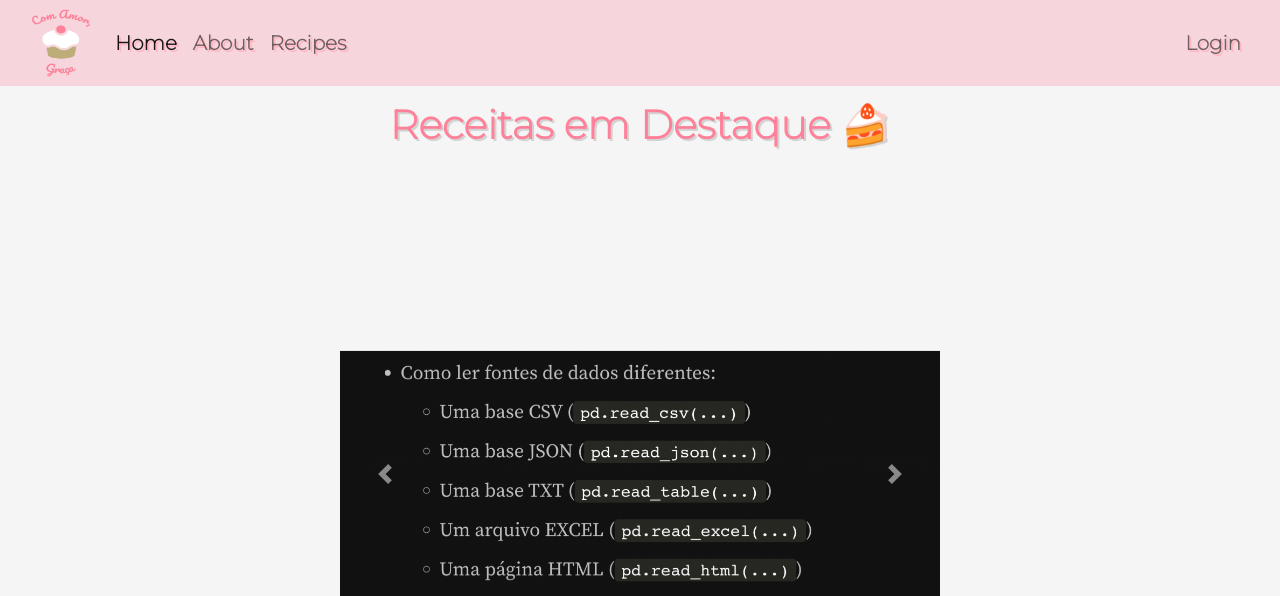
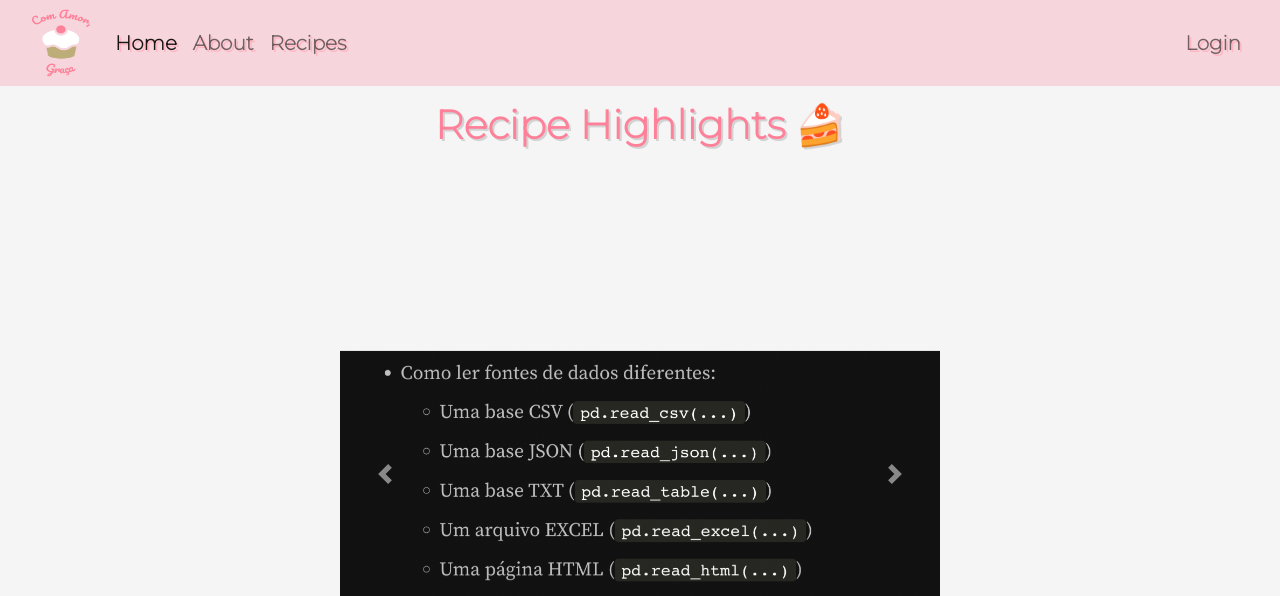
Before and after one commit to anacatbarbosa/project, a Flask app: page /home in a window 1280 px wide. Shown: the top 596 px of the page. Run offline with Flask 2, Linux system fonts and the light colour scheme; data comes from the database, SQL or seed files in the repository; both versions use the stored data as it was after the commit; some libraries are stand-ins or nearby versions.

Commit message:
Eg for video

```diff
--- a/flask_program/templates/index.html
+++ b/flask_program/templates/index.html
@@ -84,7 +84,7 @@
           {% endif %}
           {% endwith %}
           {% block main %}
-            <h1>Receitas em Destaque &#127856;</h1>
+            <h1>Recipe Highlights &#127856;</h1>
             <div id="carouselHighlights" class="carousel slide" data-bs-ride="carousel">
               <div class="carousel-inner carouselHighlights">
                 {% for image in carousel_highlights %}
@@ -104,7 +104,7 @@
                 <span class="visually-hidden">Next</span>
               </button>
             </div>
-            <h3>As nossas sugestões:</h3>
+            <h3>Our suggestions:</h3>
             <div class="row index">
                 {% for recipe in recipes_highlights %}
                     <a href="/recipes/{{recipes_title[loop.index - 1]}}/{{recipes_id[loop.index - 1]}}" class="col-sm index">
```
Also changed, not shown: flask_program/static/uploaded_files/2022-12-31_155722.842744Captura_de_ecra_2022-12-31_as_15.57.10.png (added), flask_program/static/uploaded_files/2022-12-31_160910.213305Leitura_fontes.png (added), flask_program/static/uploaded_files/2022-12-31_160912.100966Leitura_fontes.png (added), flask_program/static/uploaded_files/2022-12-31_160913.687016Leitura_fontes.png (added), flask_program/static/uploaded_files/2022-12-31_160915.655603Leitura_fontes.png (added), flask_program/static/uploaded_files/2022-12-31_160917.557459Leitura_fontes.png (added), flask_program/static/uploaded_files/2022-12-31_160918.345608Leitura_fontes.png (added), flask_program/static/uploaded_files/2022-12-31_160918.882188Leitura_fontes.png (added), flask_program/static/uploaded_files/2022-12-31_160919.352416Leitura_fontes.png (added), flask_program/static/uploaded_files/WhatsApp_Image_2022-12-23_at_17.46.49.jpeg (deleted), instance/database.db.
